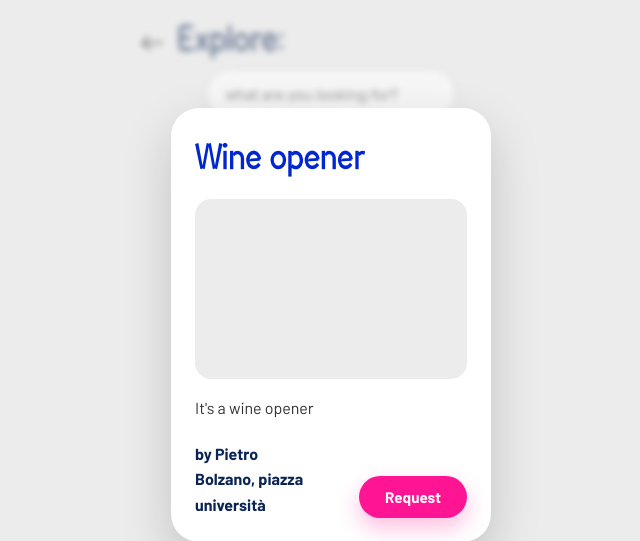
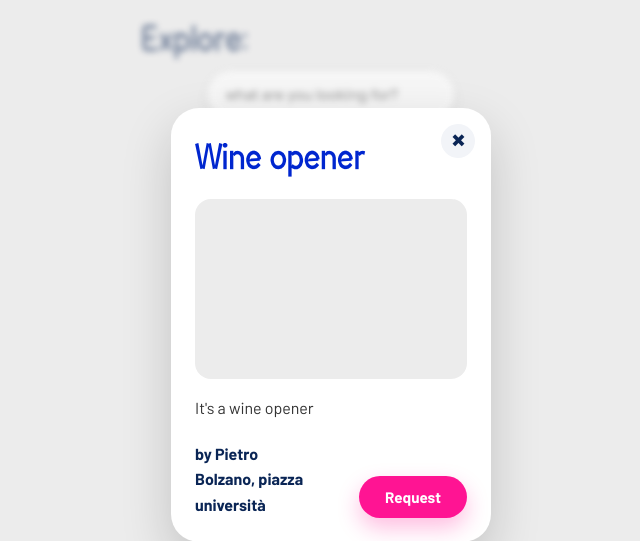
Before and after one commit to san-pietrino/Pietro-Project, a Flask app: page /item/1 in a window 1280 px wide. Shown: the top 541 px of the page, without its empty margins (309-949 px from the left). Run offline with Flask 2, Linux system fonts and the light colour scheme; the visitor is signed in with stand-in values (Sample User, id 1); data comes from the database, SQL or seed files in the repository.

Commit message:
navigation with arrows and X

```diff
--- a/static/style.css
+++ b/static/style.css
@@ -1647,6 +1647,27 @@ footer {
     padding: 24px;
     box-shadow: 0 20px 50px rgba(0,0,0,0.18);
 }
+.item-detail-close {
+    position: absolute;
+    top: 16px;
+    right: 16px;
+    width: 34px;
+    height: 34px;
+    border-radius: 50%;
+    background: #f2f4f8;
+    color: #0a2555;
+    text-decoration: none;
+    font-size: 1.6rem;
+    font-weight: bold;
+    line-height: 1;
+    display: inline-flex;
+    align-items: center;
+    justify-content: center;
+    transition: background 0.2s ease;
+}
+.item-detail-close:hover {
+    background: #e6e9f0;
+}
 .item-detail-name {
     font-size: 2rem;
     color: #0026CF;
--- a/templates/item_detail.html
+++ b/templates/item_detail.html
@@ -10,10 +10,7 @@
 <body class="dashboard-page">
     <div class="container dashboard-mobile">
         <header class="dashboard-header item-detail-backdrop" aria-hidden="true">
-            <h1 class="welcome">
-                <a href="javascript:history.back()" class="item-detail-back" aria-label="Back"><span class="icon icon-back" aria-hidden="true"></span></a>
-                Explore:
-            </h1>
+            <h1 class="welcome">Explore:</h1>
             <div class="search-form-mobile">
                 <div class="search-bar-wrapper">
                     <span class="search-bar-fake">what are you looking for?</span>
@@ -23,6 +20,7 @@
 
         <main>
             <div class="item-detail-modal">
+                <a href="javascript:history.back()" class="item-detail-close" aria-label="Close">&times;</a>
                 {% if item.category %}
                 <span class="category-tag">{{ item.category }}</span>
                 {% endif %}
--- a/templates/notifications.html
+++ b/templates/notifications.html
@@ -10,7 +10,10 @@
 <body>
     <div class="container">
         <header>
-            <h1><span class="icon icon-package" aria-hidden="true"></span> Pietro</h1>
+            <h1>
+                <a href="javascript:history.back()" class="item-detail-back" aria-label="Back"><span class="icon icon-back" aria-hidden="true"></span></a>
+                <span class="icon icon-package" aria-hidden="true"></span> Pietro
+            </h1>
             <nav>
                 <a href="{{ url_for('dashboard') }}">Dashboard</a>
                 <a href="{{ url_for('search') }}">Search</a>
--- a/templates/request_item.html
+++ b/templates/request_item.html
@@ -46,7 +46,10 @@
 <body>
     <div class="container">
         <header>
-            <h1><span class="icon icon-package" aria-hidden="true"></span> Pietro</h1>
+            <h1>
+                <a href="javascript:history.back()" class="item-detail-back" aria-label="Back"><span class="icon icon-back" aria-hidden="true"></span></a>
+                <span class="icon icon-package" aria-hidden="true"></span> Pietro
+            </h1>
             <nav>
                 <a href="{{ url_for('dashboard') }}">Dashboard</a>
                 <a href="{{ url_for('search') }}">Search</a>
--- a/templates/search.html
+++ b/templates/search.html
@@ -153,7 +153,10 @@
 <body class="dashboard-page">
     <div class="container dashboard-mobile">
         <header class="dashboard-header">
-            <h1 class="welcome">Search</h1>
+            <h1 class="welcome">
+                <a href="javascript:history.back()" class="item-detail-back" aria-label="Back"><span class="icon icon-back" aria-hidden="true"></span></a>
+                Search
+            </h1>
             <form class="search-form-mobile" action="{{ url_for('search') }}" method="GET" autocomplete="off" data-live-search>
                 <div class="search-bar-wrapper">
                     <input type="text" name="q" value="{{ query }}" placeholder="what are you looking for?" aria-label="search">
```
